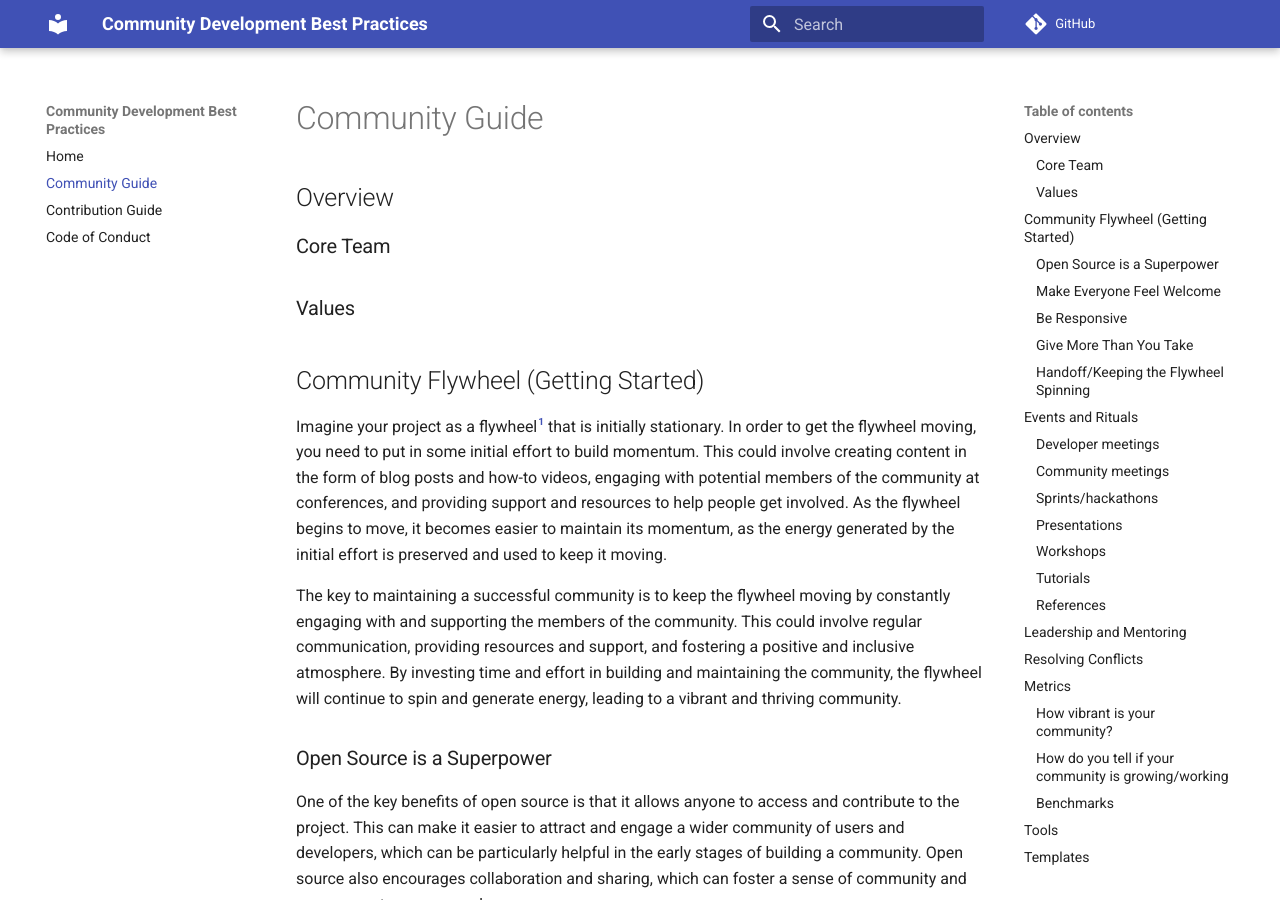
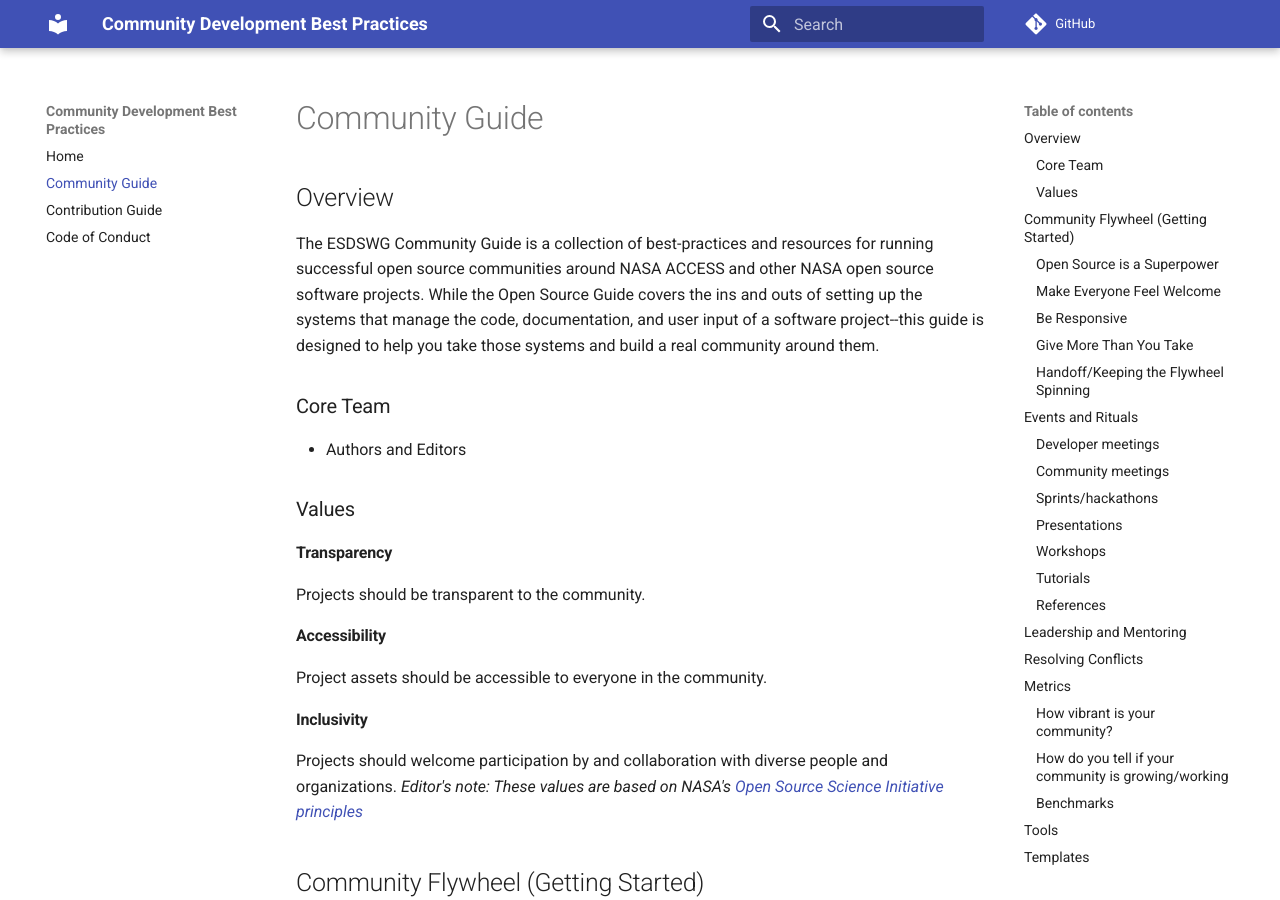
Before and after one commit to ESIPFed/esds-community-guide, an MkDocs documentation site: the page built from docs/community-guide/index.md, in a window 1280 px wide and 900 px high. Built offline with MkDocs 1.6.1 and Material for MkDocs 9.7.7, drawn with Linux system fonts in a browser that asks for light colours; comment, search, counter and statistics services are not loaded.

Commit message:
Overview section

```diff
--- a/docs/community-guide/index.md
+++ b/docs/community-guide/index.md
@@ -1,8 +1,17 @@
 # Community Guide
 
 ## Overview
+The ESDSWG Community Guide is a collection of best-practices and resources for running successful open source communities around NASA ACCESS and other NASA open source software projects. While the Open Source Guide covers the ins and outs of setting up the systems that manage the code, documentation, and user input of a software project--this guide is designed to help you take those systems and build a real community around them.
 ### Core Team
+- Authors and Editors
 ### Values
+#### Transparency
+Projects should be transparent to the community.
+#### Accessibility
+Project assets should be accessible to everyone in the community.
+#### Inclusivity
+Projects should welcome participation by and collaboration with diverse people and organizations.
+_Editor's note: These values are based on NASA's [Open Source Science Initiative principles](https://science.nasa.gov/open-science-overview)_
 ## Community Flywheel (Getting Started)
 Imagine your project as a flywheel[^1] that is initially stationary. In order to get the flywheel moving, you need to put in some initial effort to build momentum. This could involve creating content in the form of blog posts and how-to videos, engaging with potential members of the community at conferences, and providing support and resources to help people get involved. As the flywheel begins to move, it becomes easier to maintain its momentum, as the energy generated by the initial effort is preserved and used to keep it moving.
 
```
